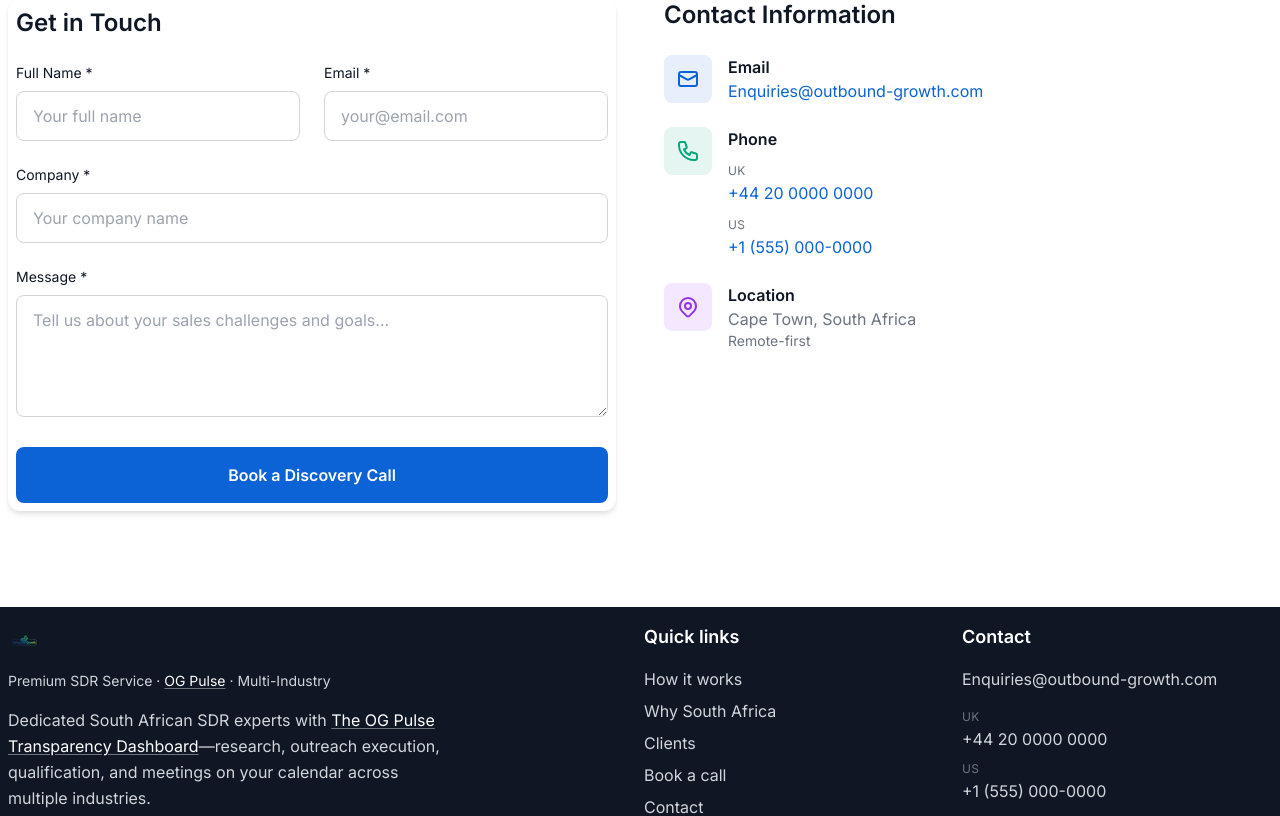
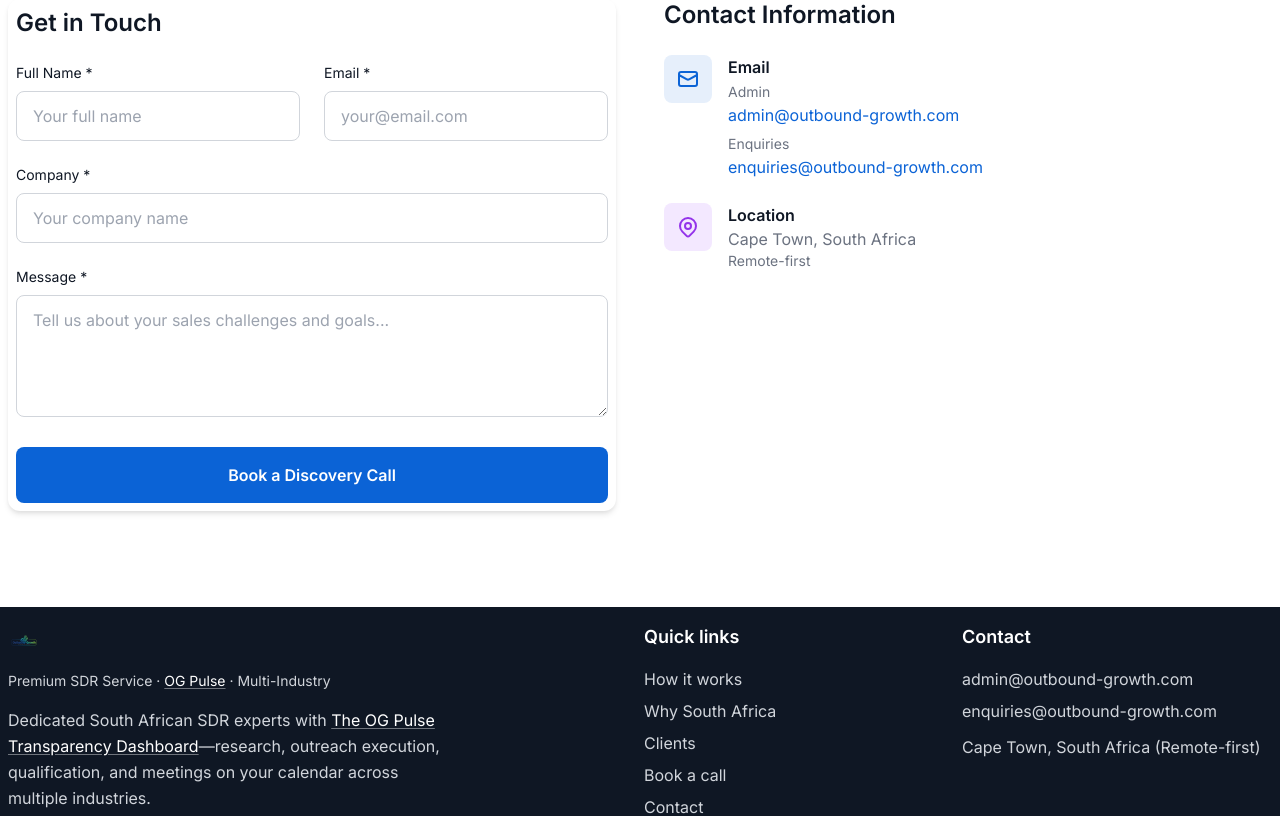
Before and after one commit to BernieBrunsdon/outbound-growth-website, a Next.js app: page / in a window 1280 px wide. Shown: the part 7820-8636 px from the top of the page. Built offline with nearby package versions, Linux system fonts and the light colour scheme.

Commit message:
Show admin and enquiries emails; remove placeholder phone numbers
- Add emailEnquiries in site.json alongside admin email
- Contact page and footer list both mailto links
- Drop phoneUk/phoneUs from site content

Made-with: Cursor

```diff
--- a/content/site.json
+++ b/content/site.json
@@ -3,17 +3,8 @@
     "title": "Outbound-Growth — Premium SDR Service with Total Transparency",
     "description": "Dedicated South African SDR teams for ambitious growth companies. OG Pulse Transparency Dashboard and a full outbound software suite.",
     "company": "Outbound-Growth",
-    "email": "Enquiries@outbound-growth.com",
-    "phoneUk": {
-      "label": "UK",
-      "display": "+44 20 0000 0000",
-      "tel": "+442000000000"
-    },
-    "phoneUs": {
-      "label": "US",
-      "display": "+1 (555) 000-0000",
-      "tel": "+15550000000"
-    },
+    "email": "admin@outbound-growth.com",
+    "emailEnquiries": "enquiries@outbound-growth.com",
     "location": "Cape Town, South Africa (Remote-first)"
   },
   "appUrl": "https://app.outbound-growth.com",
--- a/src/components/ContactForm.jsx
+++ b/src/components/ContactForm.jsx
@@ -177,40 +177,24 @@ export default function ContactForm() {
                 </div>
                 <div>
                   <div className="font-semibold text-ink">Email</div>
-                  <a href={`mailto:${siteContent.site.email}`} className="text-primary hover:underline break-all">
-                    {siteContent.site.email}
-                  </a>
-                </div>
-              </div>
-
-              <div className="flex items-start">
-                <div className="w-12 h-12 bg-accent/10 rounded-lg flex items-center justify-center mr-4 flex-shrink-0">
-                  <svg className="w-6 h-6 text-accent" fill="none" stroke="currentColor" viewBox="0 0 24 24">
-                    <path
-                      strokeLinecap="round"
-                      strokeLinejoin="round"
-                      strokeWidth={2}
-                      d="M3 5a2 2 0 012-2h3.28a1 1 0 01.948.684l1.498 4.493a1 1 0 01-.502 1.21l-2.257 1.13a11.042 11.042 0 005.516 5.516l1.13-2.257a1 1 0 011.21-.502l4.493 1.498a1 1 0 01.684.949V19a2 2 0 01-2 2h-1C9.716 21 3 14.284 3 6V5z"
-                    />
-                  </svg>
-                </div>
-                <div className="space-y-3">
-                  <div className="font-semibold text-ink">Phone</div>
-                  <div>
-                    <div className="text-xs font-medium text-muted uppercase tracking-wide mb-0.5">
-                      {siteContent.site.phoneUk.label}
+                  <div className="space-y-1">
+                    <div>
+                      <span className="text-sm text-muted">Admin</span>
+                      <br />
+                      <a href={`mailto:${siteContent.site.email}`} className="text-primary hover:underline break-all">
+                        {siteContent.site.email}
+                      </a>
                     </div>
-                    <a href={`tel:${siteContent.site.phoneUk.tel}`} className="text-primary hover:underline">
-                      {siteContent.site.phoneUk.display}
-                    </a>
-                  </div>
-                  <div>
-                    <div className="text-xs font-medium text-muted uppercase tracking-wide mb-0.5">
-                      {siteContent.site.phoneUs.label}
+                    <div>
+                      <span className="text-sm text-muted">Enquiries</span>
+                      <br />
+                      <a
+                        href={`mailto:${siteContent.site.emailEnquiries}`}
+                        className="text-primary hover:underline break-all"
+                      >
+                        {siteContent.site.emailEnquiries}
+                      </a>
                     </div>
-                    <a href={`tel:${siteContent.site.phoneUs.tel}`} className="text-primary hover:underline">
-                      {siteContent.site.phoneUs.display}
-                    </a>
                   </div>
                 </div>
               </div>
--- a/src/components/Footer.jsx
+++ b/src/components/Footer.jsx
@@ -105,31 +105,21 @@ export default function Footer() {
           <div>
             <h3 className="font-semibold text-lg mb-4">Contact</h3>
             <div className="space-y-3">
-              <div>
-                <a
-                  href={`mailto:${siteContent.site.email}`}
-                  className="text-gray-300 hover:text-white transition-colors duration-200"
-                >
-                  {siteContent.site.email}
-                </a>
-              </div>
-              <div className="space-y-1">
+              <div className="space-y-2">
                 <div>
-                  <span className="text-gray-500 text-xs uppercase tracking-wide">{siteContent.site.phoneUk.label}</span>
                   <a
-                    href={`tel:${siteContent.site.phoneUk.tel}`}
-                    className="block text-gray-300 hover:text-white transition-colors duration-200"
+                    href={`mailto:${siteContent.site.email}`}
+                    className="text-gray-300 hover:text-white transition-colors duration-200 break-all"
                   >
-                    {siteContent.site.phoneUk.display}
+                    {siteContent.site.email}
                   </a>
                 </div>
                 <div>
-                  <span className="text-gray-500 text-xs uppercase tracking-wide">{siteContent.site.phoneUs.label}</span>
                   <a
-                    href={`tel:${siteContent.site.phoneUs.tel}`}
-                    className="block text-gray-300 hover:text-white transition-colors duration-200"
+                    href={`mailto:${siteContent.site.emailEnquiries}`}
+                    className="text-gray-300 hover:text-white transition-colors duration-200 break-all"
                   >
-                    {siteContent.site.phoneUs.display}
+                    {siteContent.site.emailEnquiries}
                   </a>
                 </div>
               </div>
```
